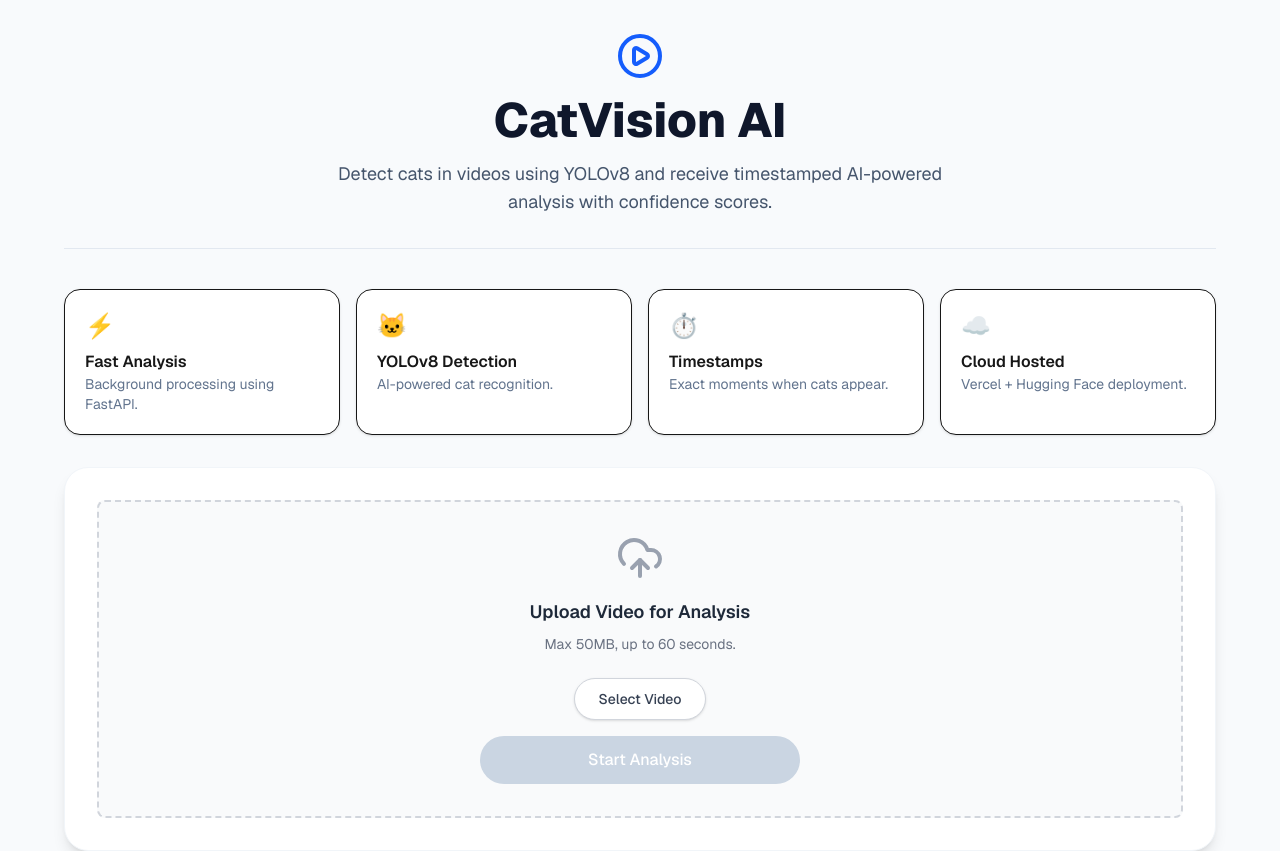
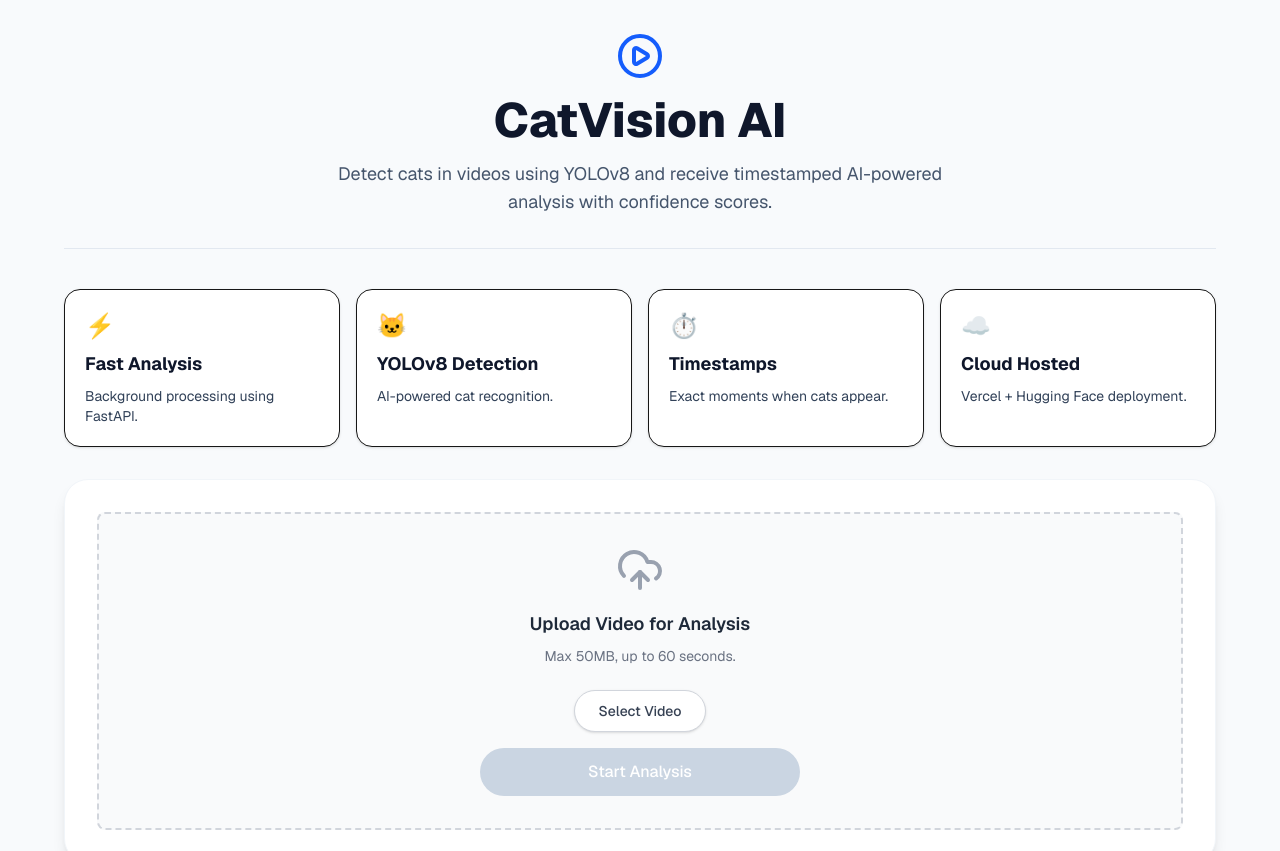
Before and after one commit to vanisri137/newcat, a Next.js app in the folder frontend/: page / in a window 1280 px wide. Shown: the top 851 px of the page. Built offline with nearby package versions, Linux system fonts and the light colour scheme; no server answers.

Commit message:
improve feature card text visibility

```diff
--- a/frontend/src/app/page.tsx
+++ b/frontend/src/app/page.tsx
@@ -62,32 +62,32 @@
 
   <div className="bg-white p-5 rounded-2xl shadow-sm border">
     <div className="text-2xl mb-2">⚡</div>
-    <h3 className="font-semibold">Fast Analysis</h3>
-    <p className="text-sm text-slate-500">
+    <h3 className="font-bold text-slate-900 text-lg">Fast Analysis</h3>
+    <p className="text-sm text-slate-700 mt-2">
       Background processing using FastAPI.
     </p>
   </div>
 
   <div className="bg-white p-5 rounded-2xl shadow-sm border">
     <div className="text-2xl mb-2">🐱</div>
-    <h3 className="font-semibold">YOLOv8 Detection</h3>
-    <p className="text-sm text-slate-500">
+    <h3 className="font-bold text-slate-900 text-lg">YOLOv8 Detection</h3>
+    <p className="text-sm text-slate-700 mt-2">
       AI-powered cat recognition.
     </p>
   </div>
 
   <div className="bg-white p-5 rounded-2xl shadow-sm border">
     <div className="text-2xl mb-2">⏱️</div>
-    <h3 className="font-semibold">Timestamps</h3>
-    <p className="text-sm text-slate-500">
+    <h3 className="font-bold text-slate-900 text-lg">Timestamps</h3>
+    <p className="text-sm text-slate-700 mt-2">
       Exact moments when cats appear.
     </p>
   </div>
 
   <div className="bg-white p-5 rounded-2xl shadow-sm border">
     <div className="text-2xl mb-2">☁️</div>
-    <h3 className="font-semibold">Cloud Hosted</h3>
-    <p className="text-sm text-slate-500">
+    <h3 className="font-bold text-slate-900 text-lg">Cloud Hosted</h3>
+    <p className="text-sm text-slate-700 mt-2">
       Vercel + Hugging Face deployment.
     </p>
   </div>
```
